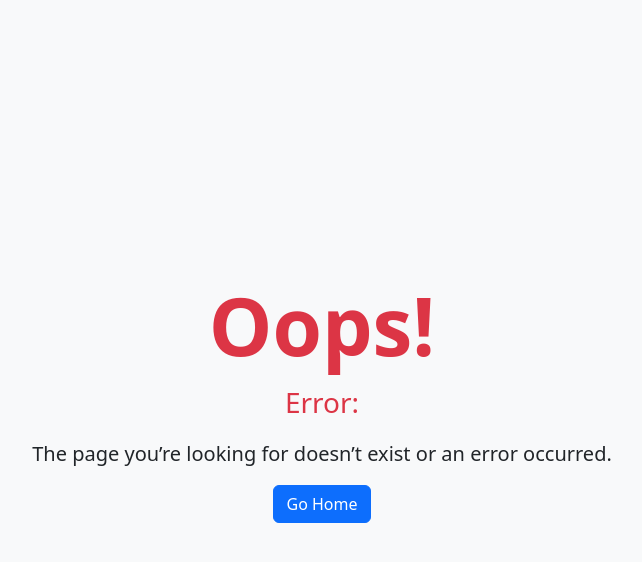
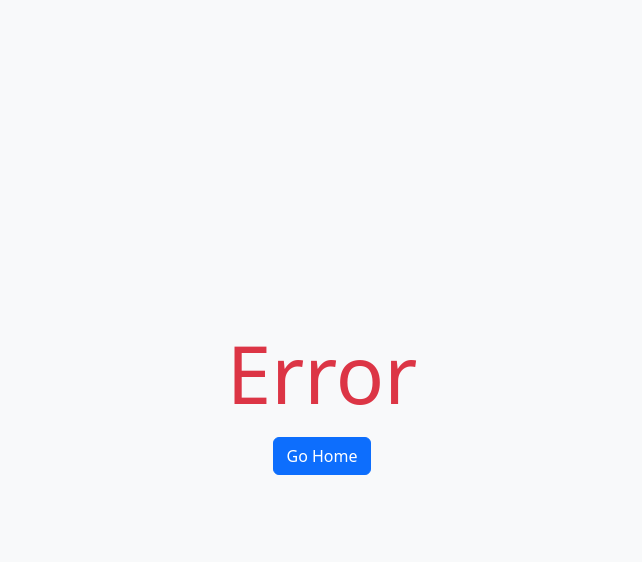
Before and after one commit to elishakip1/Vproxy-console, a Flask app: template templates/error.html in a window 1280 px wide. Shown: the top 562 px of the page, without its empty margins (318-960 px from the left). Run offline with Flask 3, Linux system fonts and the light colour scheme; the template is opened without the code that fills it, so the values that code supplies are empty.

Commit message:
Update error.html

```diff
--- a/templates/error.html
+++ b/templates/error.html
@@ -2,14 +2,13 @@
 <html lang="en">
 <head>
     <meta charset="UTF-8">
-    <title>Error - Proxy Checker</title>
+    <title>Error</title>
     <link href="https://cdn.jsdelivr.net/npm/bootstrap@5.3.0/dist/css/bootstrap.min.css" rel="stylesheet">
 </head>
 <body class="d-flex align-items-center justify-content-center vh-100 bg-light">
     <div class="text-center">
-        <h1 class="display-1 fw-bold text-danger">Oops!</h1>
-        <p class="fs-3"> <span class="text-danger">Error:</span> {{ error }}</p>
-        <p class="lead">The page you’re looking for doesn’t exist or an error occurred.</p>
+        <h1 class="display-1 text-danger">Error</h1>
+        <p class="fs-4">{{ error }}</p>
         <a href="/" class="btn btn-primary">Go Home</a>
     </div>
 </body>
```
